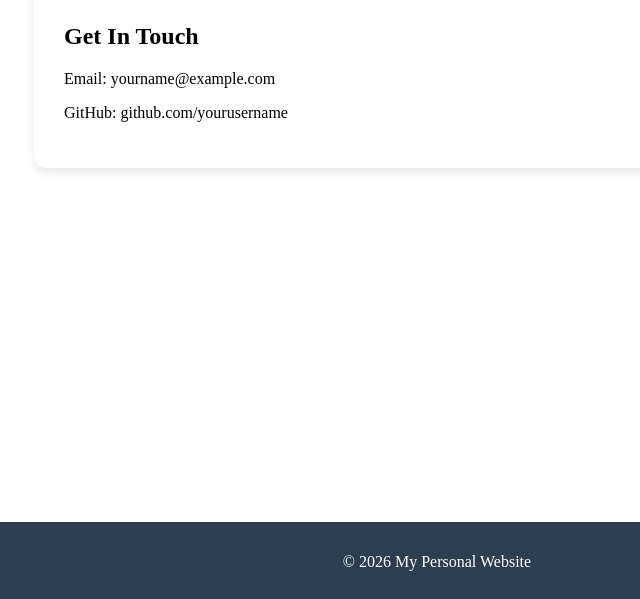
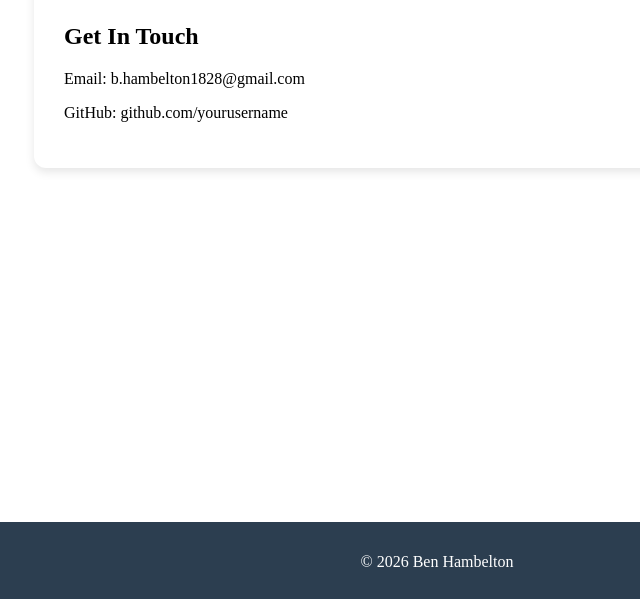
Before and after one commit to BenHambelton18/Ben-s-Website, a plain HTML site: page contact.html in a window 1280 px wide. Shown: the part 198-797 px from the top of the page, 226-866 px from the left. Drawn offline with Linux system fonts and the light colour scheme.

Commit message:
Update contact information in contact.html

```diff
--- a/contact.html
+++ b/contact.html
@@ -24,13 +24,13 @@
     <main>
         <section class="card">
             <h2>Get In Touch</h2>
-            <p>Email: yourname@example.com</p>
+            <p>Email: b.hambelton1828@gmail.com</p>
             <p>GitHub: github.com/yourusername</p>
         </section>
     </main>
 
     <footer>
-        <p>© 2026 My Personal Website</p>
+        <p>© 2026 Ben Hambelton</p>
     </footer>
 </body>
 </html>
```
